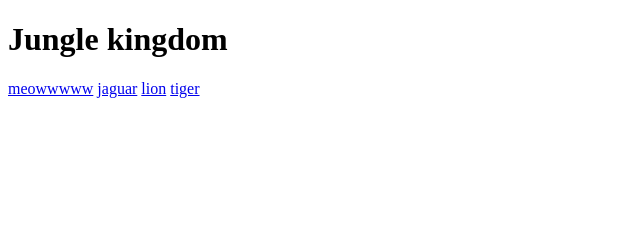
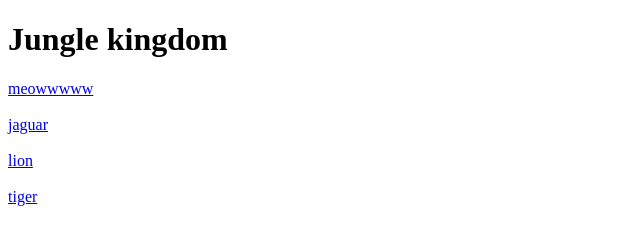
Before and after one commit to Bhuvii002/Jungle, a plain HTML site: page index.html in a window 1280 px wide. Shown: the whole page, without its empty margins (0-640 px from the left). Drawn offline with Linux system fonts and the light colour scheme.

Commit message:
spacing added

```diff
--- a/index.html
+++ b/index.html
@@ -7,9 +7,9 @@
 </head>
 <body>
     <h1>Jungle kingdom</h1>
-    <a href="./pages/cat.html">meowwwww</a>
-    <a href="./pages/jaguar.html">jaguar</a>
-    <a href="./pages/lion.html">lion</a>
-    <a href="./pages/tiger.html ">tiger</a>
+    <a href="./pages/cat.html">meowwwww</a> <br> <br>
+    <a href="./pages/jaguar.html">jaguar</a> <br> <br>
+    <a href="./pages/lion.html">lion</a> <br><br>
+    <a href="./pages/tiger.html ">tiger</a> <br><br>
 </body>
 </html>
```
